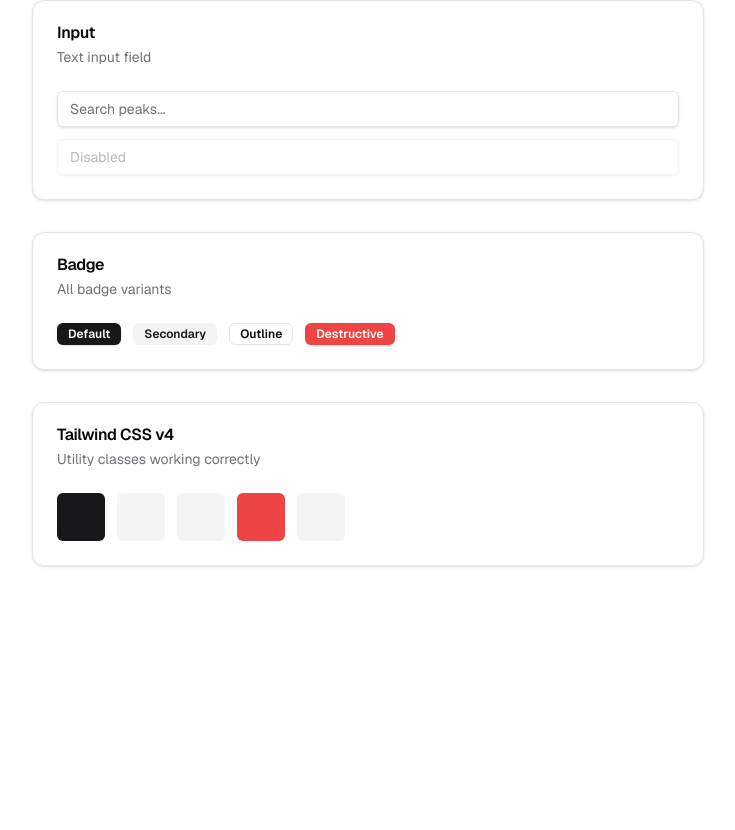
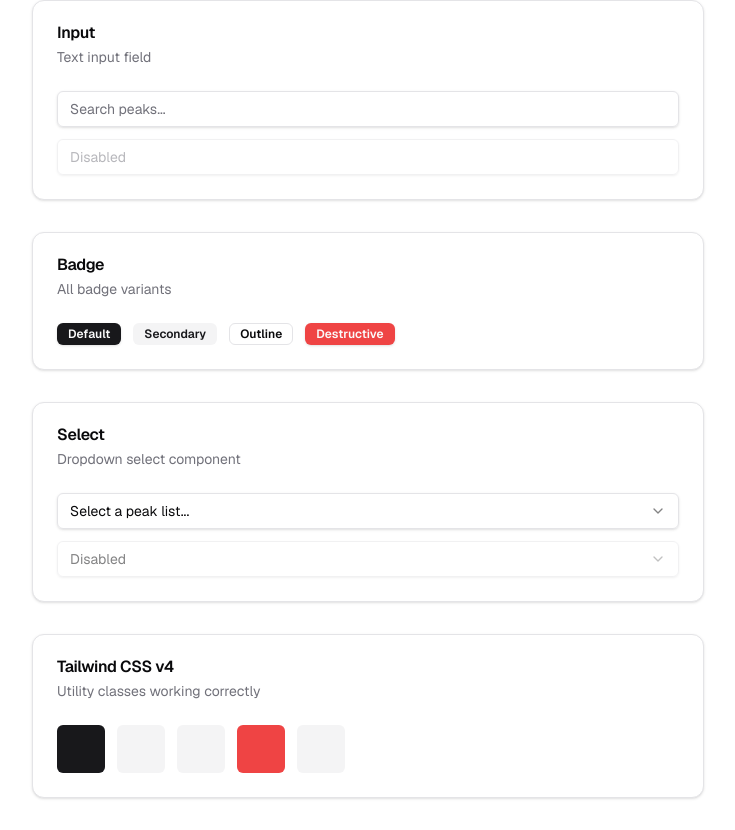
Before and after one commit to joeburton/peak-tracker, a Next.js app: page /smoke-test in a window 1280 px wide. Shown: the part 397-1227 px from the top of the page, without its empty margins (0-735 px from the left). Before the commit the page ends 995 px from the top, so only its background shows below. Built offline with nearby package versions, Linux system fonts and the light colour scheme.

Commit message:
chore: clean up errors

```diff
--- a/package.json
+++ b/package.json
@@ -20,10 +20,10 @@
     "class-variance-authority": "^0.7.1",
     "clsx": "^2.1.1",
     "lucide-react": "^1.21.0",
+    "next-themes": "^0.4.6",
     "next": "16.2.9",
     "react": "19.2.4",
     "react-dom": "19.2.4",
-    "next-themes": "^0.4.6",
     "tailwind-merge": "^3.6.0"
   },
   "devDependencies": {
--- a/src/app/smoke-test/page.tsx
+++ b/src/app/smoke-test/page.tsx
@@ -3,6 +3,7 @@ import { Input } from "@/components/ui/input";
 import { Badge } from "@/components/ui/badge";
 import { Card, CardContent, CardDescription, CardHeader, CardTitle } from "@/components/ui/card";
 import { Separator } from "@/components/ui/separator";
+import { Select, SelectContent, SelectItem, SelectTrigger, SelectValue } from "@/components/ui/select";
 
 export default function SmokeTestPage() {
   return (
@@ -60,6 +61,34 @@ export default function SmokeTestPage() {
           </CardContent>
         </Card>
 
+        {/* Select */}
+        <Card>
+          <CardHeader>
+            <CardTitle>Select</CardTitle>
+            <CardDescription>Dropdown select component</CardDescription>
+          </CardHeader>
+          <CardContent className="flex flex-col gap-3">
+            <Select>
+              <SelectTrigger>
+                <SelectValue placeholder="Select a peak list..." />
+              </SelectTrigger>
+              <SelectContent>
+                <SelectItem value="wainwrights">Wainwrights (214)</SelectItem>
+                <SelectItem value="munros">Munros (282)</SelectItem>
+                <SelectItem value="corbetts">Corbetts</SelectItem>
+              </SelectContent>
+            </Select>
+            <Select disabled>
+              <SelectTrigger>
+                <SelectValue placeholder="Disabled" />
+              </SelectTrigger>
+              <SelectContent>
+                <SelectItem value="placeholder">Placeholder</SelectItem>
+              </SelectContent>
+            </Select>
+          </CardContent>
+        </Card>
+
         {/* Tailwind utilities */}
         <Card>
           <CardHeader>
--- a/src/components/ui/badge.tsx
+++ b/src/components/ui/badge.tsx
@@ -19,12 +19,11 @@ const badgeVariants = cva(
     defaultVariants: {
       variant: "default",
     },
-  }
+  },
 );
 
-export interface BadgeProps
-  extends React.HTMLAttributes<HTMLDivElement>,
-    VariantProps<typeof badgeVariants> {}
+export type BadgeProps = React.HTMLAttributes<HTMLDivElement> &
+  VariantProps<typeof badgeVariants>;
 
 function Badge({ className, variant, ...props }: BadgeProps) {
   return (
```
